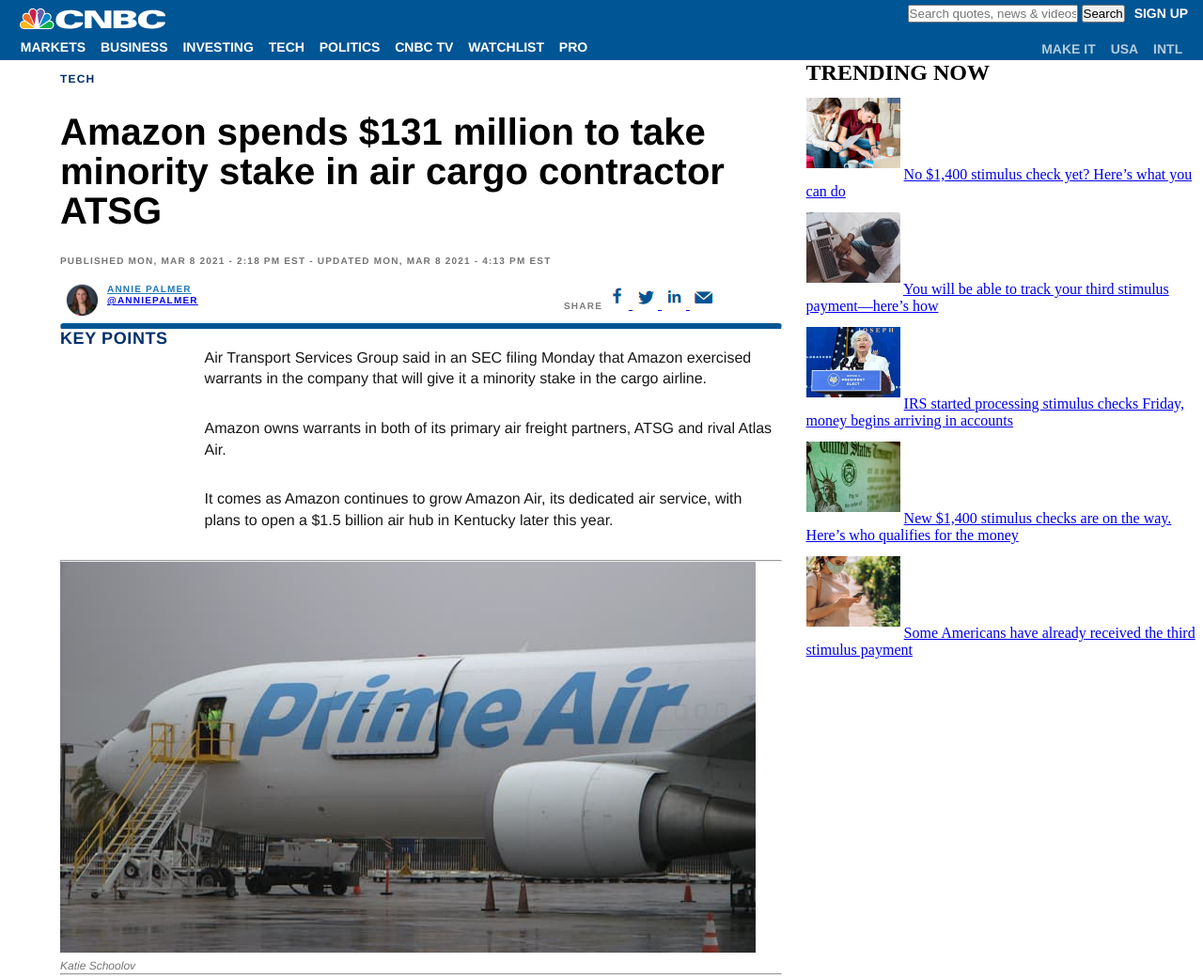
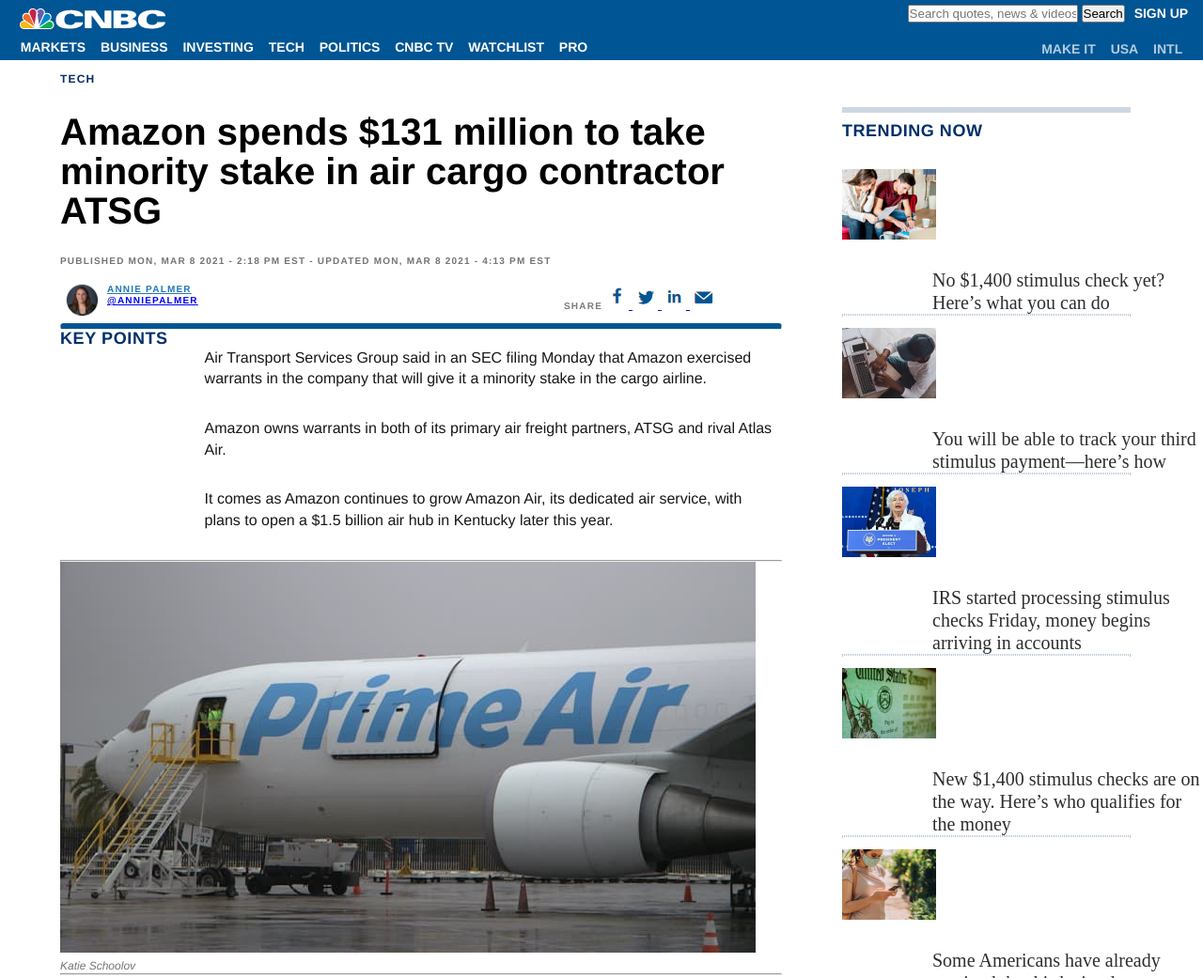
Before and after one commit to JPKirpach/BQA-07, a plain HTML site: page index.html in a window 1280 px wide. Shown: the top 1041 px of the page at 94% size. Drawn offline with Linux system fonts and the light colour scheme.

Commit message:
BQA-07: Aside with CSS style

```diff
--- /dev/null
+++ b/css/aside.css
@@ -0,0 +1,45 @@
+aside{
+    margin-top: 50px;
+    width: 30%;
+    float: right;
+    box-sizing: border-box;
+}
+
+aside hr{
+    width: 80%;
+    border: 3px solid #cfd8e2;
+}
+
+aside h2{
+    font-weight: 800;
+    font-size: 18px;
+    line-height: 19px;
+    letter-spacing: .03em;
+    text-transform: uppercase;
+    display: inline-block;
+    padding-top: 10px;
+    margin-bottom: 18px;
+    color: #002f6c;
+    width: 100%;
+    font-family: Helvetica,Arial,sans-serif;
+}
+
+aside li{
+    display: inline;
+}
+
+aside a{
+    margin-top: 15px;
+    width: 75%;
+    float: right;
+    font-size: 20px;
+    line-height: 24px;
+    color: #2e2e2e;
+    word-break: break-word;
+    cursor: pointer;
+    text-decoration: none;
+}
+
+.hrtopic{
+    border:1px dotted #b9c7d5;;
+}
--- a/css/footer.css
+++ b/css/footer.css
@@ -144,3 +144,7 @@ footer li{
     font-weight: 500;
     font-size: 14px;
 }
+
+.copyrightlink{
+    margin-left: 20px;
+}
--- a/index.html
+++ b/index.html
@@ -9,6 +9,7 @@
         <link rel="stylesheet" href="css/header.css">
         <link rel="stylesheet" href="css/section1.css">
         <link rel="stylesheet" href="css/footer.css">
+        <link rel="stylesheet" href="css/aside.css">
     </head>
 
     <body>
@@ -176,38 +177,53 @@
         </section>
 
         <aside>
+            <hr>
             <h2>TRENDING NOW</h2>
             <ul>
+                <div>
                     <li>
                         <img src="images/firsttrend.jpg" alt="First Trend Image" height="100px" width="100px">
                         <a href="https://www.cnbc.com/2021/03/13/no-1400-stimulus-check-yet-heres-what-you-can-do-.html" target="_blank">
                             No $1,400 stimulus check yet? Here’s what you can do
                         </a>
                     </li>
+                </div>
+                <hr class="hrtopic">
+                <div>
                     <li>
                         <img src="images/secondtrend.jpg" alt="Second Trend Image" height="100px" width="100px">
                         <a href="https://www.cnbc.com/2021/03/12/how-to-track-third-stimulus.html" target="_blank">
                             You will be able to track your third stimulus payment—here’s how
                         </a>
                     </li>
+                </div>
+                <hr class="hrtopic">
+                <div>
                     <li>
                         <img src="images/thirdtrend.jpg" alt="Third Trend Image" height="100px" width="100px">
                         <a href="https://www.cnbc.com/2021/03/12/stimulus-check-update-irs-started-processing-payments.html" target="_blank">
                             IRS started processing stimulus checks Friday, money begins arriving in accounts
                         </a>
                     </li>
+                </div>
+                <hr class="hrtopic">
+                <div>
                     <li>
                         <img src="images/fourthtrend.jpg" alt="Fourth Trend Image" height="100px" width="100px">
                         <a href="https://www.cnbc.com/2021/03/12/1400-stimulus-checks-are-on-the-way-heres-who-qualifies.html" target="_blank">
                             New $1,400 stimulus checks are on the way. Here’s who qualifies for the money
                         </a>
                     </li>
+                </div>
+                <hr class="hrtopic">
+                <div>
                     <li>
                         <img src="images/fifthtrend.jpg" alt="Fifth Trend Image" height="100px" width="100px">
                         <a href="https://www.cnbc.com/2021/03/12/some-americans-have-already-received-the-third-stimulus-payment.html" target="_blank">
                             Some Americans have already received the third stimulus payment
                         </a>
                     </li>
+                </div>
             </ul>
         </aside>
 
@@ -399,12 +415,12 @@
                 Data is a real-time snapshot *Data is delayed at least 15 minutes.
                 Global Business and Financial News, Stock Quotes, and Market Data and Analysis.
             </div>
-            <div>
+            <div class="copyrightlink">
                 <a href="https://www.cnbc.com/market-data-terms-of-service/" target="_blank">
                     Market Data Terms of Use and Disclaimers
                 </a>
             </div>
-            <div>
+            <div class='copyrightfooter'>
                 Data also provided by <a href="https://www.cnbc.com/market-data-terms-of-service/">REFINITY</a>
             </div>
         </footer>
```
Also changed, not shown: aside.css (added). Lines whose indentation alone changed are shown as unchanged.
